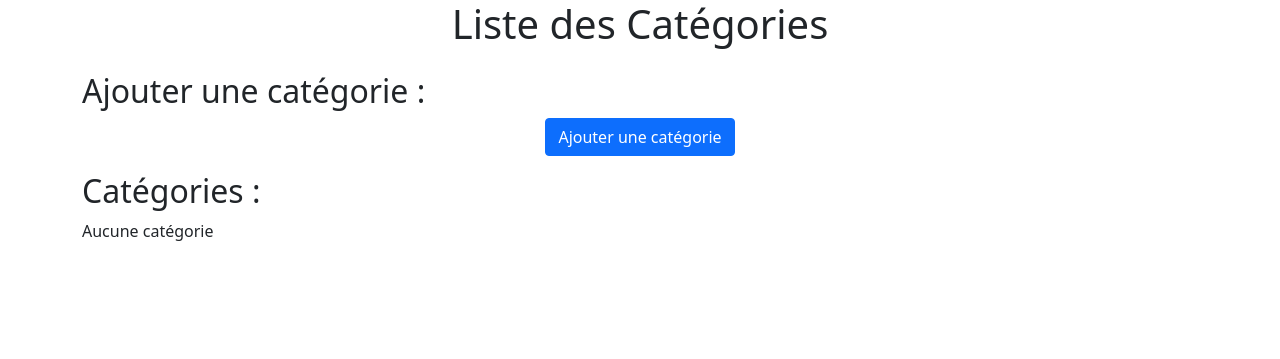
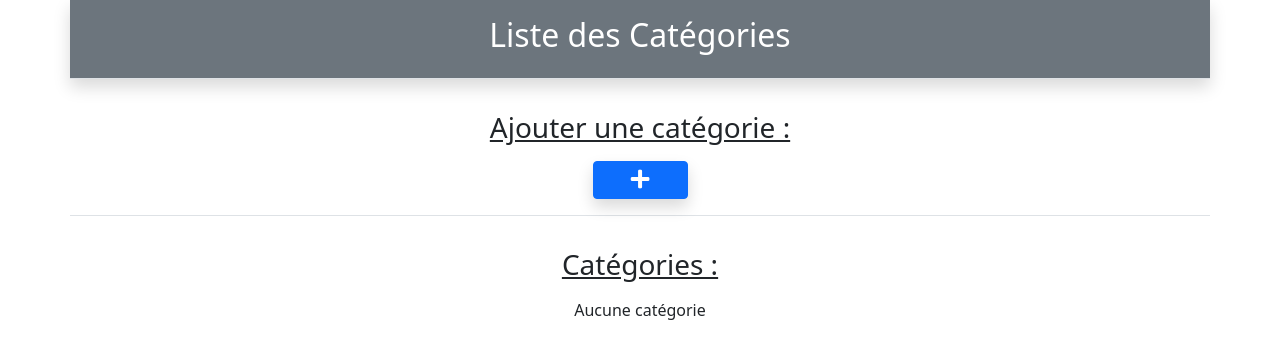
Before and after one commit to froldev/froldev-symfony-myvideoplayer-heroku, a Symfony app: template templates/category/index.html.twig in a window 1280 px wide. Shown: the top 359 px of the page. Run offline with Twig, Linux system fonts and the light colour scheme; the template is opened without the code that fills it, so the values that code supplies are empty; some libraries are stand-ins or nearby versions.

Commit message:
add style to index category

```diff
--- a/templates/category/index.html.twig
+++ b/templates/category/index.html.twig
@@ -5,19 +5,23 @@
 
 {% block body %}
 	<div class="d-grid gap-3">
-		<div class="row p2 mx-auto">
-			<h1>Liste des Catégories</h1>
+		<div class="row text-center pt-3 pb-3 border-bottom bg-secondary text-white shadow">
+			<h2>Liste des Catégories</h2>
 		</div>
-		<div class="row p2">
-			<h2>Ajouter une catégorie :
-			</h2>
-			<a class="btn btn-primary col-2 mx-auto" href="{{ path('category_new') }}">Ajouter une catégorie</a>
+
+		<div class="row text-center pt-3 pb-3 border-bottom">
+			<h3 class="pb-2 text-decoration-underline">Ajouter une catégorie :
+			</h3>
+			<a class="btn btn-primary col-1 mx-auto rounded-lg shadow" href="{{ path('category_new') }}">
+				<i class="fas fa-plus text-white fa-lg"></i>
+			</a>
 		</div>
-		<div class="row p2">
-			<h2>Catégories :
-			</h2>
+		<div class="row text-center pt-3 pb-3">
+			<h3 class="pb-2 text-decoration-underline">Catégories :
+			</h3>
+			<div class="d-flex justify-content-center">
 				{% for category in categories %}
-				<div class="card col-lg-4 cold-md-6 col-sm-12 bg-dark text-white m-2 p-2">
+					<div class="card col-lg-4 cold-md-6 col-sm-12 bg-dark text-white m-2 p-2 rounded-lg shadow">
 						<img src="{{ vich_uploader_asset(category) }}" class="card-img d-flex justify-content-center align-items-center" alt="{{ category.name }}" height="200">
 						<div class="card-img-overlay d-flex flex-column justify-content-evenly">
 							<h3 class="card-title bg-dark d-flex justify-content-center p-2">{{ category.name|upper }}</h5>
@@ -34,4 +38,5 @@
 				{% endfor %}
 			</div>
 		</div>
+	</div>
 {% endblock %}
```
Also changed, not shown: templates/home/indexAdmin.html.twig (+6 -1 lines). Lines whose indentation alone changed are shown as unchanged.
